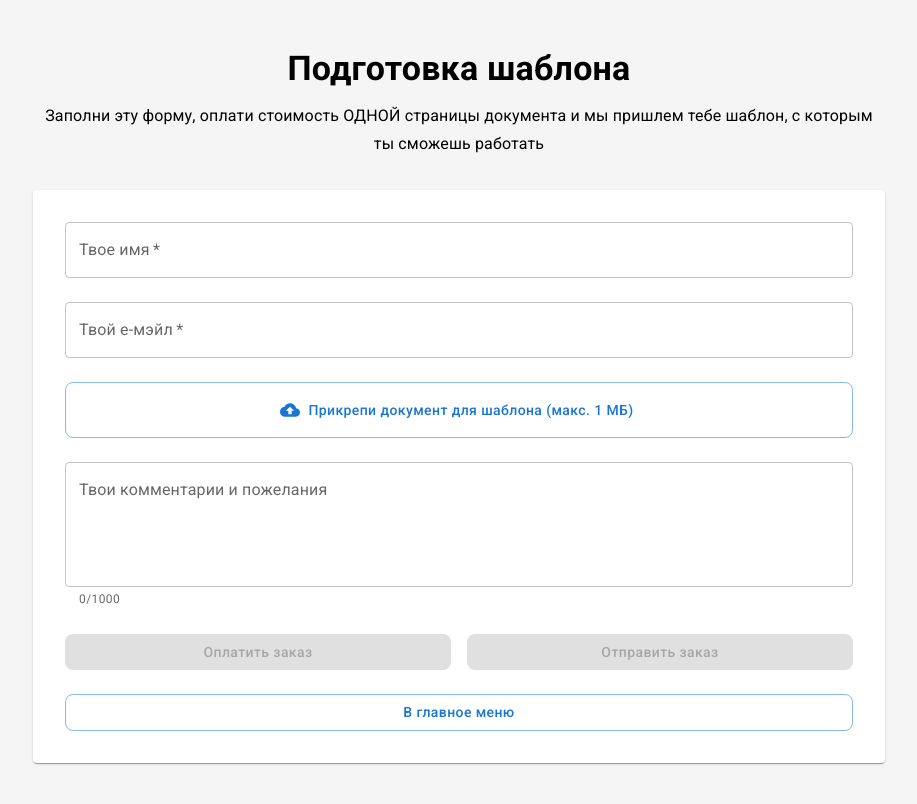
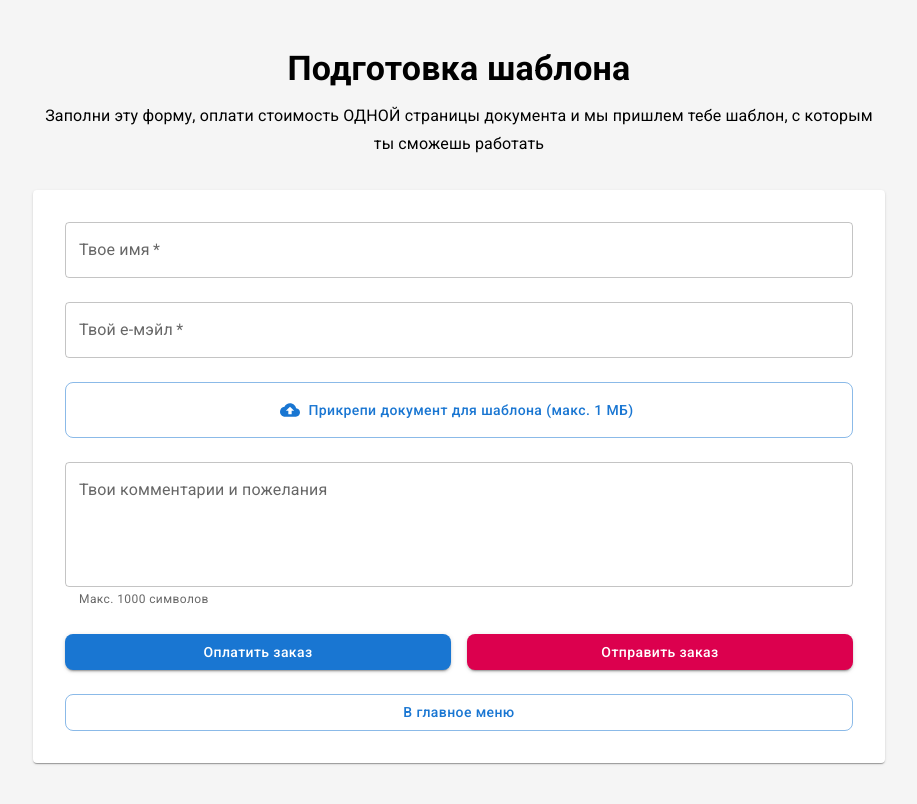
Before and after one commit to Bit74Kot/RTM_WebApp2, a React (Vite) app: page /template in a window 1280 px wide. Shown: the top 804 px of the page, without its empty margins (181-1098 px from the left). Built offline with nearby package versions, Linux system fonts and the light colour scheme; a web font is replaced by a local one.

Commit message:
Update TemplateForm.tsx

```diff
--- a/src/components/TemplateForm.tsx
+++ b/src/components/TemplateForm.tsx
@@ -1,4 +1,4 @@
-import React, { useState } from 'react';
+import React, { useState, useRef } from 'react';
 import {
   Container,
   Box,
@@ -13,105 +13,90 @@ import {
 } from '@mui/material';
 import { useNavigate } from 'react-router-dom';
 import CloudUploadIcon from '@mui/icons-material/CloudUpload';
-import emailjs from '@emailjs/browser';
 
-// Initialize EmailJS with public key
-emailjs.init("Uasenk9EK6m4vHl7K");
-
-// Maximum file size in bytes (1MB)
-const MAX_FILE_SIZE = 1024 * 1024;
 
 function TemplateForm() {
   const navigate = useNavigate();
-  const [name, setName] = useState('');
-  const [email, setEmail] = useState('');
-  const [comments, setComments] = useState('');
-  const [file, setFile] = useState<File | null>(null);
-  const [error, setError] = useState<string>('');
+  const formRef = useRef<HTMLFormElement>(null);
+
+  const [error, setError] = useState('');
   const [loading, setLoading] = useState(false);
   const [snackbarOpen, setSnackbarOpen] = useState(false);
-  const [snackbarMessage, setSnackbarMessage] = useState('');
+  const [snackbarMessage] = useState('');
+  const [fileName, setFileName] = useState('');
+  const [name, setName] = useState("");
+  const [email, setEmail] = useState("");
+  const [message, setMessage] = useState("");
+  const [file, setFile] = useState<File | null>(null);
+  const [isSuccess, setIsSuccess] = useState(false);
+
+
 
   const handleFileUpload = (event: React.ChangeEvent<HTMLInputElement>) => {
-    const file = event.target.files?.[0];
-    if (!file) return;
+    const selectedFile = event.target.files?.[0];
+    if (!selectedFile) return;
 
-    if (!file.name.endsWith('.docx')) {
-      setError('Пожалуйста, загрузите файл в формате DOCX');
+    // Проверка расширения
+    if (!selectedFile.name.toLowerCase().endsWith('.docx')) {
+      setError("Пожалуйста, загрузите файл в формате .DOCX");
+      setFile(null);
+      setFileName("");
       return;
     }
 
-    if (file.size > MAX_FILE_SIZE) {
-      setError('Размер файла не должен превышать 1 МБ');
+    // Проверка размера (20 МБ)
+    if (selectedFile.size > 20 * 1024 * 1024) {
+      setError("Размер файла не должен превышать 20 МБ");
+      setFile(null);
+      setFileName("");
       return;
     }
 
-    setFile(file);
-    setError('');
+    setFile(selectedFile);
+    setFileName(selectedFile.name);
+    setError("");
   };
 
-  const handleSubmit = async () => {
-    if (!file || !name || !email) {
-      setError('Пожалуйста, заполните все обязательные поля');
-      return;
+
+  const handleSubmit = async (e: React.FormEvent<HTMLFormElement>) => {
+    e.preventDefault();
+    setIsSuccess(false);
+    setIsSuccess(true);
+    setLoading(true);
+
+    try {
+      const formData = new FormData();
+      formData.append("name", name);
+      formData.append("email", email);
+      formData.append("comments", message); // ⬅️ вот ключевое соответствие
+      if (file) {
+        formData.append("file", file);
       }
 
-    setLoading(true);
-    setError('');
+      for (let [key, value] of formData.entries()) {
+        console.log("FormData", key, value);
+      }
 
-    try {
-      // Convert file to base64
-      const reader = new FileReader();
-      reader.readAsDataURL(file);
+      const response = await fetch("https://email-server-production-b175.up.railway.app/api/send-template", {
+        method: "POST",
+        body: formData,
+      });
 
-      reader.onload = async () => {
-        const base64File = reader.result as string;
-
-        const templateParams = {
-          to_email: 'aufschrift@gmail.com',
-          from_name: name,
-          from_email: email,
-          message: comments, // Changed from comments to message to match template variable
-          file_name: file.name,
-          file_content: base64File
-        };
-
-        try {
-          await emailjs.send(
-            'service_wecuskb',
-            'template_mauc0oo',
-            templateParams,
-            'Uasenk9EK6m4vHl7K' // Added public key here as well for extra security
-          );
-
-          setSnackbarMessage('Заказ успешно отправлен!');
-          setSnackbarOpen(true);
-
-          // Clear form
-          setName('');
-          setEmail('');
-          setComments('');
+      if (response.ok) {
+        setIsSuccess(true);
+        setName("");
+        setEmail("");
+        setMessage("");
         setFile(null);
-        } catch (error) {
-          console.error('Email sending error:', error);
-          setError('Произошла ошибка при отправке заказа. Пожалуйста, попробуйте позже.');
+        setFileName("");
+      } else {
+        throw new Error("Ошибка при отправке письма");
       }
-      };
-
-      reader.onerror = () => {
-        setError('Ошибка при чтении файла');
-      };
-    } catch (error) {
-      console.error('Form submission error:', error);
-      setError('Произошла ошибка. Пожалуйста, попробуйте позже.');
+    } catch (err) {
+      console.error(err);
       } finally {
       setLoading(false);
     }
-  };
-
-  const handlePayment = () => {
-    // Handle payment logic here
-    console.log('Payment initiated');
   };
 
   return (
@@ -120,38 +105,34 @@ function TemplateForm() {
         <Typography variant="h4" component="h1" gutterBottom align="center">
           Подготовка шаблона
         </Typography>
-
         <Typography variant="subtitle1" gutterBottom align="center" sx={{ mb: 4 }}>
           Заполни эту форму, оплати стоимость ОДНОЙ страницы документа и мы пришлем тебе шаблон, с которым ты сможешь работать
         </Typography>
 
-        {error && (
-          <Alert severity="error" sx={{ mb: 2 }}>
-            {error}
-          </Alert>
-        )}
+        {error && <Alert severity="error" sx={{ mb: 2 }}>{error}</Alert>}
 
         <Paper sx={{ p: 4 }}>
+          <form ref={formRef} onSubmit={handleSubmit}>
             <Stack spacing={3}>
               <TextField
                 fullWidth
-              label="Твое имя"
+                name="from_name"
                 value={name}
                 onChange={(e) => setName(e.target.value)}
+                label="Твое имя"
                 required
                 disabled={loading}
               />
-
               <TextField
                 fullWidth
+                name="from_email"
+                value={email}
+                onChange={(e) => setEmail(e.target.value)}
                 label="Твой е-мэйл"
                 type="email"
-              value={email}
-              onChange={(e) => setEmail(e.target.value)}
                 required
                 disabled={loading}
               />
-
               <Button
                 variant="outlined"
                 component="label"
@@ -160,24 +141,25 @@ function TemplateForm() {
                 sx={{ height: '56px' }}
                 disabled={loading}
               >
-              {file ? file.name : 'Прикрепи документ для шаблона (макс. 1 МБ)'}
+                {fileName ? fileName : 'Прикрепи документ для шаблона (макс. 1 МБ)'}
                 <input
                   type="file"
+                  name="attachment"
                   hidden
                   accept=".docx"
                   onChange={handleFileUpload}
                 />
               </Button>
-
               <TextField
                 fullWidth
+                name="message"
+                value={message}
+                onChange={(e) => setMessage(e.target.value)}
                 label="Твои комментарии и пожелания"
                 multiline
                 rows={4}
-              value={comments}
-              onChange={(e) => setComments(e.target.value)}
                 inputProps={{ maxLength: 1000 }}
-              helperText={`${comments.length}/1000`}
+                helperText="Макс. 1000 символов"
                 disabled={loading}
               />
 
@@ -186,17 +168,17 @@ function TemplateForm() {
                   variant="contained"
                   color="primary"
                   fullWidth
-                onClick={handlePayment}
-                disabled={loading || !name || !email || !file}
+                  onClick={() => console.log('Оплата...')}
+                  disabled={loading}
                 >
                   {loading ? <CircularProgress size={24} /> : 'Оплатить заказ'}
                 </Button>
                 <Button
+                  type="submit"
                   variant="contained"
                   color="secondary"
                   fullWidth
-                onClick={handleSubmit}
-                disabled={loading || !name || !email || !file}
+                  disabled={loading}
                 >
                   {loading ? <CircularProgress size={24} /> : 'Отправить заказ'}
                 </Button>
@@ -210,8 +192,25 @@ function TemplateForm() {
                 В главное меню
               </Button>
             </Stack>
+          </form>
+
+      <Snackbar
+        open={isSuccess}
+        autoHideDuration={4000}
+        onClose={() => setIsSuccess(false)}
+        anchorOrigin={{ vertical: 'bottom', horizontal: 'center' }}
+      >
+        <Alert onClose={() => setIsSuccess(false)} severity="success" sx={{ width: '100%' }}>
+          Шаблон успешно отправлен!
+        </Alert>
+      </Snackbar>
+
         </Paper>
       </Box>
+
+      {isSuccess && (
+        <p className="text-green-600 text-sm text-center">Шаблон успешно отправлен!</p>
+      )}
 
       <Snackbar
         open={snackbarOpen}
```
Lines whose indentation alone changed are shown as unchanged.
